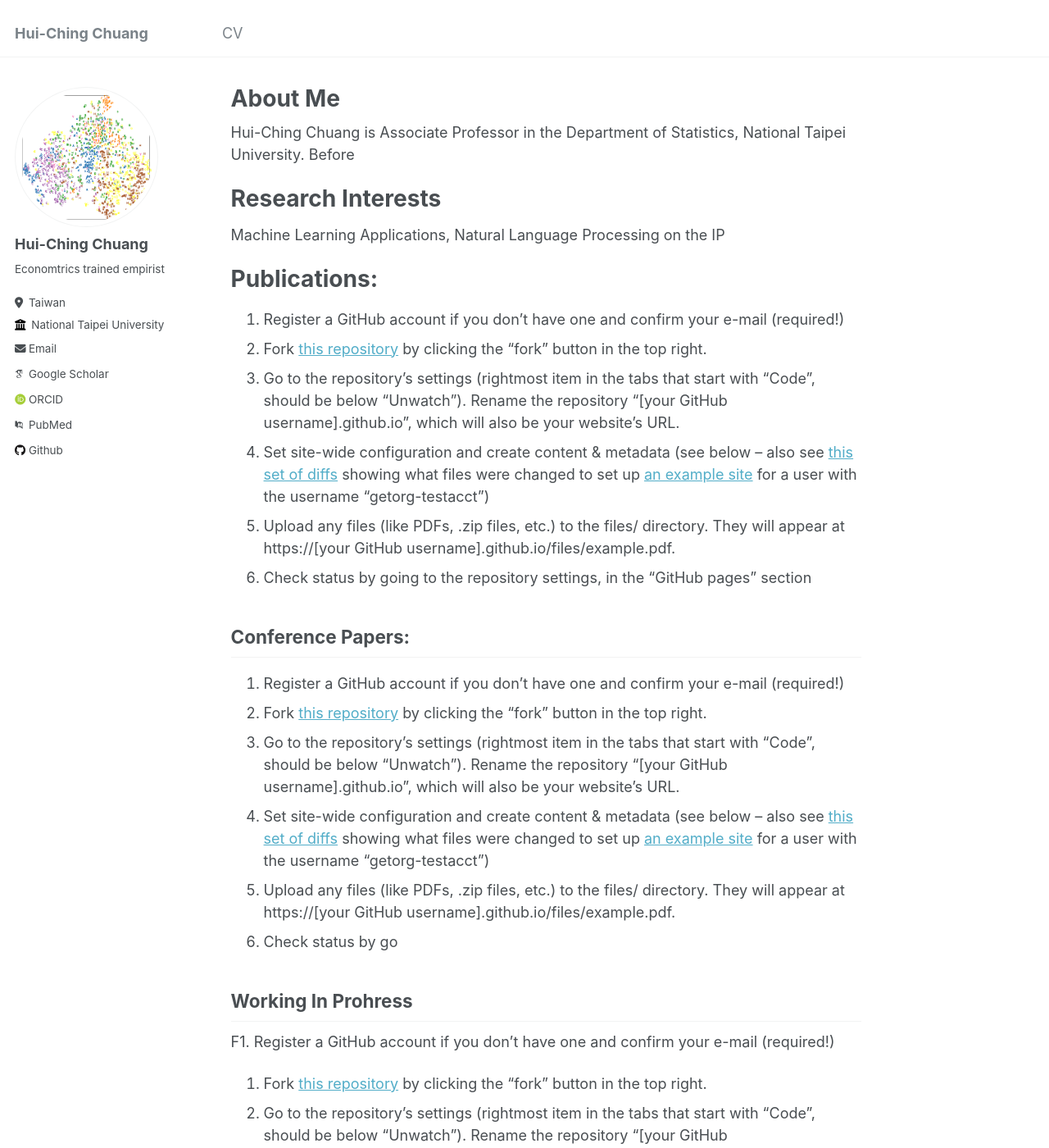
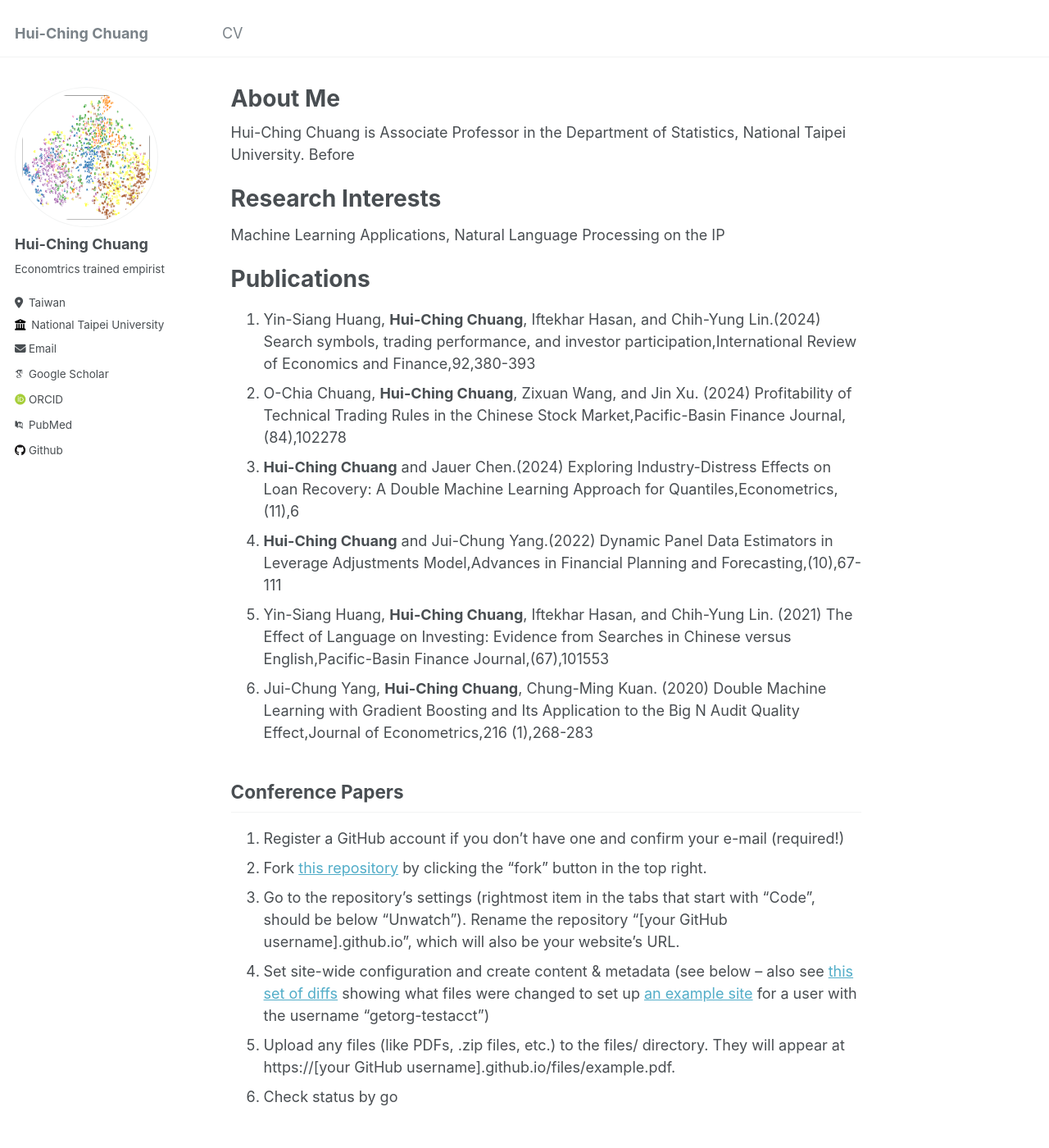
Before and after one commit to hcchuang/hcchuang.github.io, a Jekyll site: the page built from _pages/about.md, in a window 1280 px wide and 1400 px high. Shown: the whole window at 82% size. Built offline with Jekyll 4.4.1, drawn with Linux system fonts in a browser that asks for light colours; some web fonts are replaced.

Commit message:
Update about.md

```diff
--- a/_pages/about.md
+++ b/_pages/about.md
@@ -9,20 +9,21 @@ redirect_from:
 
 Hui-Ching Chuang is Associate Professor in the Department of Statistics, National Taipei University. Before
 
+
 Research Interests
 ======
 Machine Learning Applications, Natural Language Processing on the IP
 
-Publications:
+Publications
 ======
-1. Register a GitHub account if you don't have one and confirm your e-mail (required!)
-1. Fork [this repository](https://github.com/academicpages/academicpages.github.io) by clicking the "fork" button in the top right.
-1. Go to the repository's settings (rightmost item in the tabs that start with "Code", should be below "Unwatch"). Rename the repository "[your GitHub username].github.io", which will also be your website's URL.
-1. Set site-wide configuration and create content & metadata (see below -- also see [this set of diffs](http://archive.is/3TPas) showing what files were changed to set up [an example site](https://getorg-testacct.github.io) for a user with the username "getorg-testacct")
-1. Upload any files (like PDFs, .zip files, etc.) to the files/ directory. They will appear at https://[your GitHub username].github.io/files/example.pdf.
-1. Check status by going to the repository settings, in the "GitHub pages" section
+1. Yin-Siang Huang, **Hui-Ching Chuang**, Iftekhar Hasan, and Chih-Yung Lin.(2024) Search symbols, trading performance, and investor participation,International Review of Economics and Finance,92,380-393
+1. O-Chia Chuang, **Hui-Ching Chuang**, Zixuan Wang, and Jin Xu. (2024) Profitability of Technical Trading Rules in the Chinese Stock Market,Pacific-Basin Finance Journal,(84),102278
+1. **Hui-Ching Chuang** and Jauer Chen.(2024) Exploring Industry-Distress Effects on Loan Recovery: A Double Machine Learning Approach for Quantiles,Econometrics,(11),6
+1. **Hui-Ching Chuang** and Jui-Chung Yang.(2022) Dynamic Panel Data Estimators in Leverage Adjustments Model,Advances in Financial Planning and Forecasting,(10),67-111
+1. Yin-Siang Huang, **Hui-Ching Chuang**, Iftekhar Hasan, and Chih-Yung Lin. (2021) The Effect of Language on Investing: Evidence from Searches in Chinese versus English,Pacific-Basin Finance Journal,(67),101553
+1. Jui-Chung Yang, **Hui-Ching Chuang**, Chung-Ming Kuan. (2020) Double Machine Learning with Gradient Boosting and Its Application to the Big N Audit Quality Effect,Journal of Econometrics,216 (1),268-283
 
-Conference Papers:
+Conference Papers
 ------
 1. Register a GitHub account if you don't have one and confirm your e-mail (required!)
 1. Fork [this repository](https://github.com/academicpages/academicpages.github.io) by clicking the "fork" button in the top right.
@@ -31,7 +32,7 @@ Conference Papers:
 1. Upload any files (like PDFs, .zip files, etc.) to the files/ directory. They will appear at https://[your GitHub username].github.io/files/example.pdf.
 1. Check status by go
 
-Working In Prohress
+Working In Progress
 ------
 F1. Register a GitHub account if you don't have one and confirm your e-mail (required!)
 1. Fork [this repository](https://github.com/academicpages/academicpages.github.io) by clicking the "fork" button in the top right.
```
